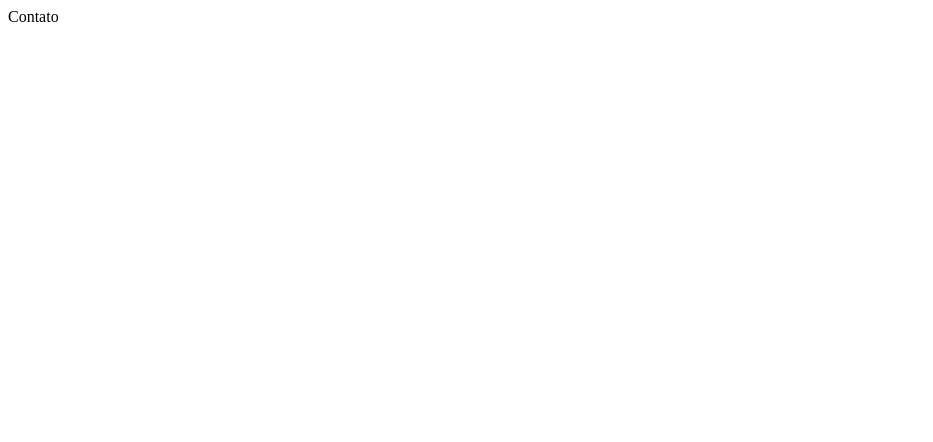
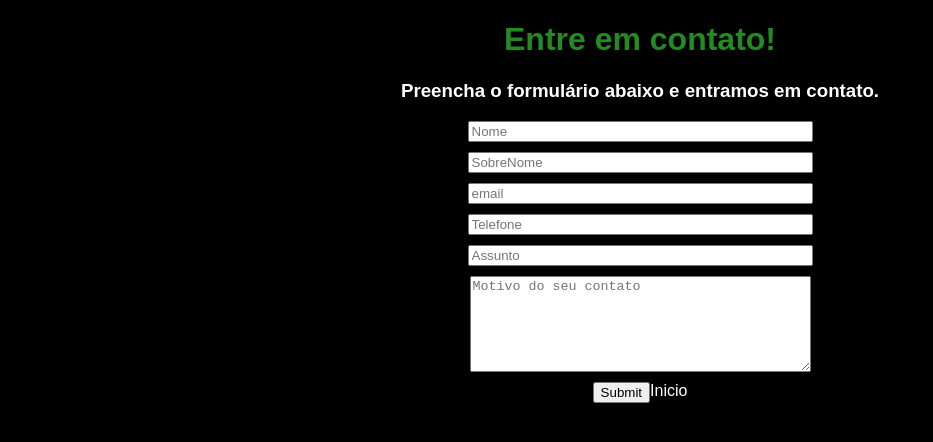
Before and after one commit to AndersonMohr/SiteAnderson, a plain HTML site: page contato.html in a window 1280 px wide. Shown: the whole page, without its empty margins (0-933 px from the left). Drawn offline with Linux system fonts and the light colour scheme.

Commit message:
Feito a tela de contatos.

```diff
--- a/contato.html
+++ b/contato.html
@@ -1 +1,55 @@
-Contato
+<!DOCTYPE html>
+<html lang="pt-br">
+<head>
+    <meta charset="UTF-8">
+    <meta http-equiv="X-UA-Compatible" content="IE=edge">
+    <meta name="viewport" content="width=device-width, initial-scale=1.0">
+    <title>Anderson Mohr</title>
+    <link rel="stylesheet" href="index.css">
+</head>
+<body>
+
+    <div class="contato">
+        <h1>Entre em contato!</h1>
+        <h3>Preencha o formulário abaixo e entramos em contato.</h3>
+
+    </div>
+
+
+    <form>
+        <div class="seu-nome">
+            <input size="40"  placeholder="Nome" value type="text" name="seu-nome">
+        </div>
+        <div class="seu-sobreNome">
+            <input size="40"  placeholder="SobreNome" value type="text" name="seu-sobreNome">
+        </div>
+        <div class="seu-email">
+            <input size="40" placeholder="email" value type="text" name="seu-email">
+        </div>
+        <div class="seu-telefone">
+            <input size="40" placeholder="Telefone" value type="text" name="seu-telefone">
+        </div>
+        <div class="seu-assunto">
+            <input size="40"  placeholder="Assunto" value type="text" name="seu-assunto">
+        </div>
+        <div class="seu-interesse">
+            <textarea cols="40" rows="6"  placeholder="Motivo do seu contato" name="seu-interesse"></textarea>
+        </div>
+
+        <div class="Formulario-Enviar">
+            <a href="index.html" target="_blank">
+                <input type="submit" name="Enviar">
+            </a>
+            <a href="index.html">Inicio</a>
+
+        </div>
+
+
+
+
+
+
+    </form>
+
+</body>
+</html>
--- a/index.css
+++ b/index.css
@@ -39,7 +39,7 @@ footer a{
     text-align: center;
 }
 footer p{
-    margin top: 2px;
+   margin-top: 2px;
 }
 .container{
     padding: 0px 50px;
@@ -47,3 +47,47 @@ footer p{
 nav a:hover{
     color: blue;
 }
+.seu-nome{
+    display: flex;
+    justify-content: center;
+    margin: 10px;
+
+}
+.seu-sobreNome{
+    display: flex;
+    justify-content: center;
+    margin: 10px;
+}
+.seu-email{
+    display: flex;
+    justify-content: center;
+    margin: 10px;
+}
+.seu-telefone{
+    display: flex;
+    justify-content: center;
+    margin: 10px;
+}
+.seu-assunto{
+    display: flex;
+    justify-content: center;
+    margin: 10px;
+}
+.seu-interesse{
+    display: flex;
+    justify-content: center;
+    margin: 10px;
+}
+.contato h1{
+    display: flex;
+    justify-content: center;
+}
+.contato h3{
+    display: flex;
+    justify-content: center;
+}
+.Formulario-Enviar{
+    display: flex;
+    justify-content: center;
+    margin: 10px;
+}
```
Also changed, not shown: index.html (+1 -1 lines).
